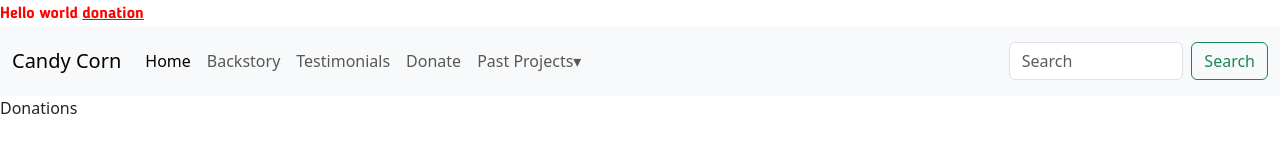
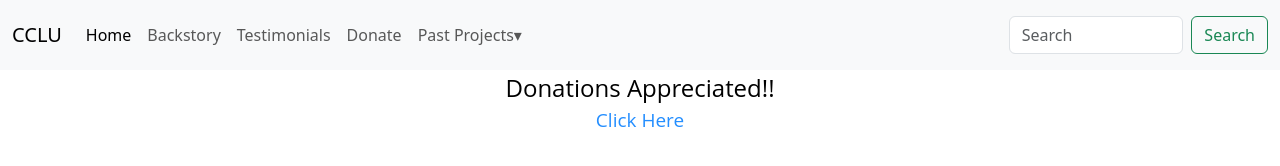
Before and after one commit to kolm3609/kol-tries-again, a plain HTML site: page donate.html in a window 1280 px wide. Drawn offline with nearby package versions, Linux system fonts and the light colour scheme.

Commit message:
first finished version

```diff
--- a/donate.html
+++ b/donate.html
@@ -11,12 +11,12 @@
 </head>
 
 <body>
-  <a id = "fonttest">Hello world</a>
-  <a id="fonttest" href="story.html">donation</a>
+  <!-- <a id = "fonttest">Hello world</a>
+  <a id="fonttest" href="story.html">donation</a> -->
 
   <nav class="navbar navbar-expand-lg navbar-light bg-light">
     <div class="container-fluid">
-      <a class="navbar-brand" href="https://www.brachs.com/products/candy-corn" target="_blank">Candy Corn</a>
+      <a class="navbar-brand" href="https://www.brachs.com/products/candy-corn" target="_blank">CCLU</a>
       <button class="navbar-toggler" type="button" data-bs-toggle="collapse" data-bs-target="#navbarNavDropdown" aria-controls="navbarNavDropdown" aria-expanded="false" aria-label="Toggle navigation">
         <span class="navbar-toggler-icon"></span>
       </button>
@@ -55,12 +55,13 @@
       </form>
     </div>
   </nav>
-    </nav>
-<a>Donations </a>
-
+    </nav><center>
+<a class="hometext">Donations Appreciated!!</a>
+<a href="https://cash.app/$candycornloversunite" target="_blank" class="link"><br>Click Here<a></center>
   <script src="https://ajax.googleapis.com/ajax/libs/jquery/2.1.4/jquery.min.js"></script>
   <script src="script.js"></script>
 
 </body>
 
 </html>
+<!-- https://cash.app/$candycornloversunite -->
--- a/style.css
+++ b/style.css
@@ -142,6 +142,8 @@ transform-origin: bottom left;
 .hometext {
   font-size: 24px;
   font-weight: 500;
+  color: #000000;
+  text-decoration: none;
   font-family: 'Open Sans', sans-serif;
 }
 
@@ -150,3 +152,19 @@ transform-origin: bottom left;
   font-weight: 400;
   font-family: 'Open Sans', sans-serif;
 }
+
+.link {
+  font-size: 19px;
+  font-weight: 400;
+  text-decoration: none;
+  font-family: 'Open Sans', sans-serif;
+  color: #248eff;
+  transition: 0.24s ease-in-out;
+  letter-spacing: normal;
+}
+
+.link:hover {
+  letter-spacing: .04em;
+  color: #1500b3;
+  background-color: unset;
+}
```
Also changed, not shown: index.html (+3 -3 lines), story.html (+3 -3 lines), testimonial.html (+3 -3 lines).
